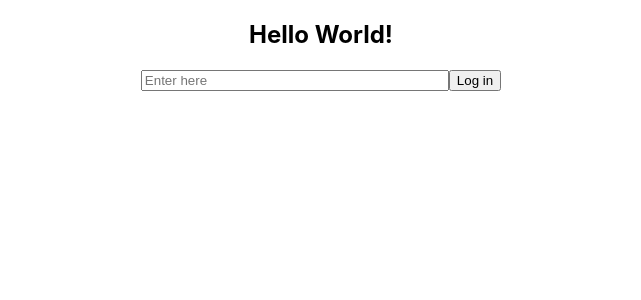
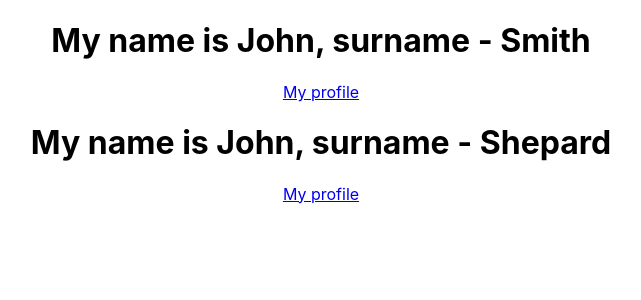
Before and after one commit to Denchik730/practic-creating-app-with-react1, a React (Create React App) app: page / in a window 1280 px wide. Shown: the top 300 px of the page, without its empty margins (319-960 px from the left). Built offline with nearby package versions, Linux system fonts and the light colour scheme.

Commit message:
property components

```diff
--- a/src/App.js
+++ b/src/App.js
@@ -1,55 +1,32 @@
-import {Component} from 'react';
+// import {Component, StrictMode} from 'react';
 import './App.css';
 
-const Header = () => {
-	return <h2>Hello World!</h2>
+// function WhoAmI (props) {
+// 	return (
+// 		<div>
+// 			<h1>My name is {props.name}, surname - {props.surname}</h1>
+// 			<a href={props.link}>My profile</a>
+// 		</div>
+// 	)
+// }
+function WhoAmI ({name, surname, link}) {
+	return (
+		<div>
+			<h1>My name is {name()}, surname - {surname}</h1>
+			<a href={link}>My profile</a>
+		</div>
+	)
 }
 
-// const Field = () => {
-// 	const holder = 'Enter here'
-// 	const styleField = {
-// 		width: '300px'
-// 	};
-// 	return <input
-// 			placeholder={holder}
-// 			type='text'
-// 			style={styleField}/>
-
-// }
-
-class Field extends Component {
-	render() {
-		const holder = 'Enter here'
-	const styleField = {
-		width: '300px'
-	};
-
-	return <input
-			placeholder={holder}
-			type='text'
-			style={styleField}/>
-	}
-}
-
-function Btn() {
-	const text = 'Log in';
-	const logged = false;
-
-
-
-	// const res = () => {
-	//   return 'Log in';
-	// }
-	// const p = <p>Log in</p>
-	return <button>{logged ? 'Enter' : text}</button>
-}
 
 function App() {
 	return (
 		<div className="App">
-			<Header/>
-			<Field/>
-			<Btn/>
+			{/* <WhoAmI name={{firstName: "John"}} surname="Smith" link="facebook.com"/>
+			<WhoAmI name={{firstName: "Alex"}} surname="Shepard" link="facebook.com"/> */}
+			<WhoAmI name={() => {return 'John'}} surname="Smith" link="facebook.com"/>
+			<WhoAmI name={() => {return 'John'}} surname="Shepard" link="facebook.com"/>
+
 		</div>
 	);
 }
--- a/src/index.js
+++ b/src/index.js
@@ -1,4 +1,4 @@
-import React from 'react';
+import React, {StrictMode} from 'react';
 import ReactDOM from 'react-dom/client';
 import './index.css';
 import App from './App';
@@ -7,5 +7,7 @@
 
 const root = ReactDOM.createRoot(document.getElementById('root'));
 root.render(
-  <App/>
+  <StrictMode>
+    <App/>
+  </StrictMode>
 );
```
